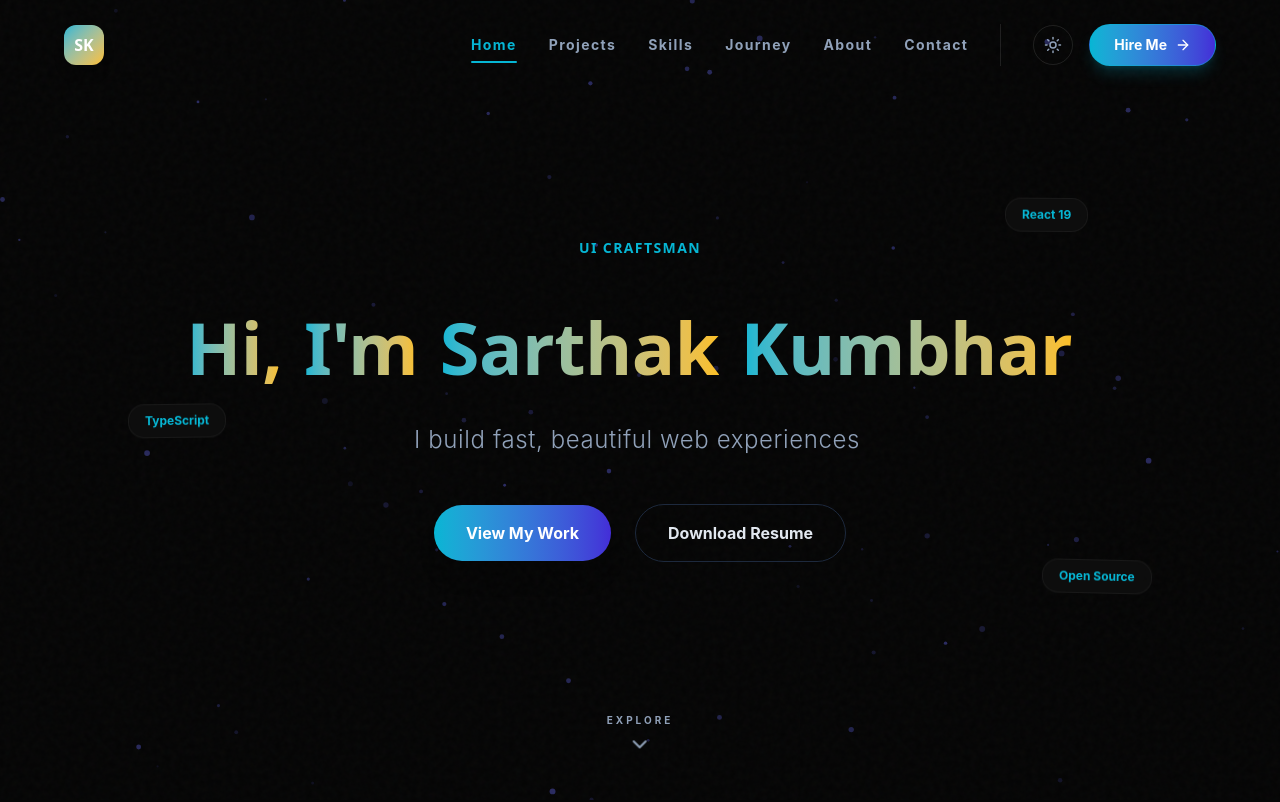
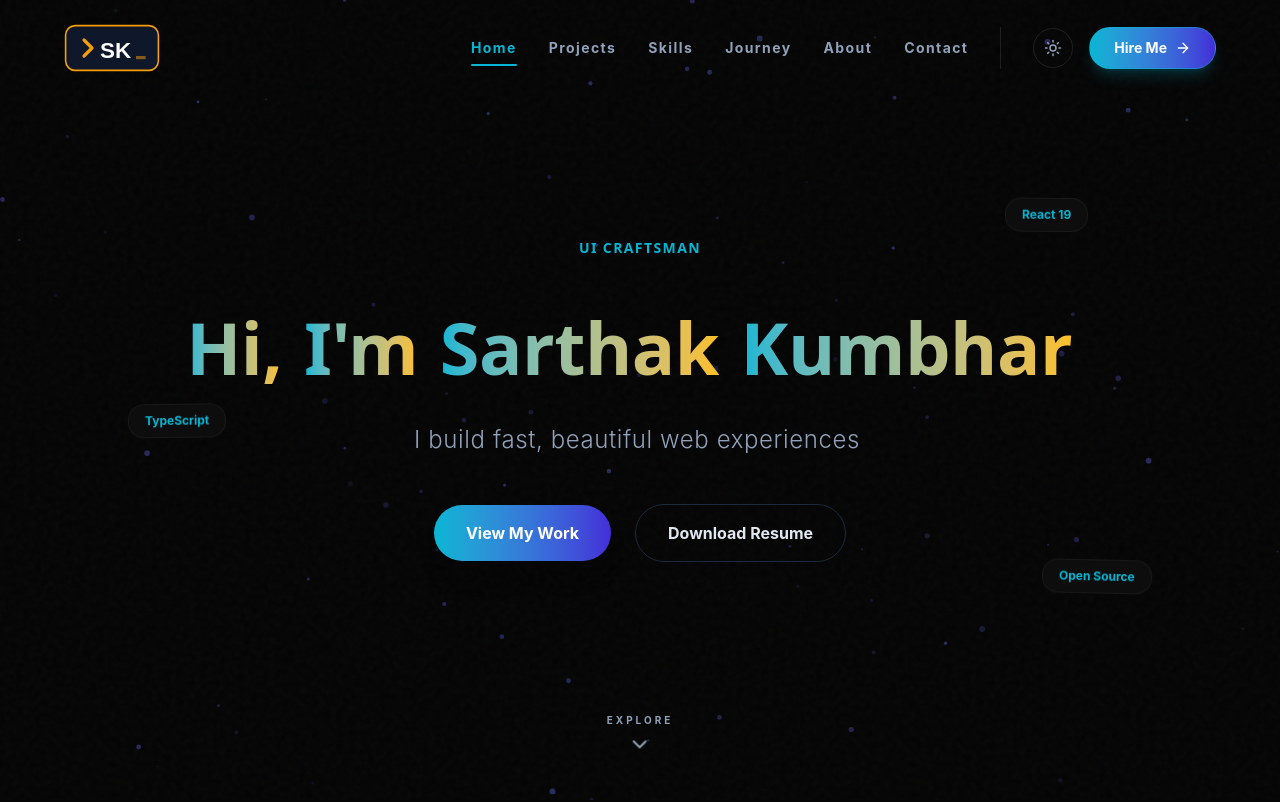
Before and after one commit to Sarthaksk26/Sarthak-portfolio, a React (Vite) app: page / in a window 1280 px wide. Shown: the top 802 px of the page. Built offline with nearby package versions, Linux system fonts and the light colour scheme.

Commit message:
docs: update resume and branding with new logo

```diff
--- a/src/components/layout/Header.tsx
+++ b/src/components/layout/Header.tsx
@@ -3,6 +3,7 @@ import { Menu, X, Sun, Moon, ArrowRight, Github, Linkedin, Mail } from 'lucide-r
 import { motion, AnimatePresence } from 'framer-motion';
 import { useTheme } from '../../hooks/useTheme';
 import { useActiveSection } from '../../hooks/useActiveSection';
+import Logo from '../ui/Logo';
 
 const NAV_LINKS = [
   { name: 'Home', href: 'hero' },
@@ -62,14 +63,12 @@ export default function Header() {
         <div className="container mx-auto px-6 flex items-center justify-between max-w-[1200px]">
           {/* Logo Monogram */}
           <motion.div
-            initial={{ opacity: 0, scale: 0.8 }}
-            animate={{ opacity: 1, scale: 1 }}
+            initial={{ opacity: 0, x: -20 }}
+            animate={{ opacity: 1, x: 0 }}
             className="group cursor-pointer"
             onClick={() => window.scrollTo({ top: 0, behavior: 'smooth' })}
           >
-            <div className="w-10 h-10 bg-gradient-to-br from-accent to-secondary rounded-xl flex items-center justify-center font-display font-bold text-white shadow-lg group-hover:rotate-12 transition-transform">
-              SK
-            </div>
+            <Logo className="h-10 sm:h-12 w-auto transition-transform group-hover:scale-105" />
           </motion.div>
 
           {/* Desktop Nav */}
--- a/src/components/layout/Layout.tsx
+++ b/src/components/layout/Layout.tsx
@@ -2,6 +2,7 @@ import React from 'react';
 import Header from './Header';
 import ScrollProgress from '../ui/ScrollProgress';
 import ScrollToTop from '../ui/ScrollToTop';
+import Logo from '../ui/Logo';
 import { Github, Linkedin, Mail } from 'lucide-react';
 
 export default function Layout({ children }: { children: React.ReactNode }) {
@@ -24,11 +25,14 @@ export default function Layout({ children }: { children: React.ReactNode }) {
       <footer className="py-20 border-t border-slate-200 dark:border-white/5 relative overflow-hidden bg-slate-50 dark:bg-[#0F0F0F]">
         <div className="container mx-auto px-6 max-w-7xl relative z-10">
           <div className="flex flex-col md:flex-row items-center justify-between gap-8">
-            <div className="text-center md:text-left">
-              <h2 className="text-2xl font-display font-bold text-slate-900 dark:text-white mb-2">
-                Sarthak Kumbhar
-              </h2>
-              <p className="text-slate-500 text-sm">Frontend Engineer & UI Specialist</p>
+            <div className="text-center md:text-left flex flex-col items-center md:items-start gap-4">
+              <Logo className="h-12 w-auto" />
+              <div>
+                <h2 className="text-xl font-display font-bold text-slate-900 dark:text-white">
+                  Sarthak Kumbhar
+                </h2>
+                <p className="text-slate-500 text-sm">Frontend Engineer & UI Specialist</p>
+              </div>
             </div>
 
             <div className="flex gap-6">
--- /dev/null
+++ b/src/components/ui/Logo.tsx
@@ -0,0 +1,62 @@
+import React from 'react';
+
+const Logo: React.FC<{ className?: string }> = ({ className = "h-8" }) => {
+  return (
+    <svg
+      viewBox="0 0 120 60"
+      fill="none"
+      xmlns="http://www.w3.org/2000/svg"
+      className={className}
+    >
+      {/* Background Container */}
+      <rect
+        x="2"
+        y="2"
+        width="116"
+        height="56"
+        rx="12"
+        fill="#0F172A"
+        stroke="#F59E0B"
+        strokeWidth="2"
+      />
+
+      {/* Terminal Prompt '>' */}
+      <path
+        d="Point 25 20 L 35 30 L 25 40"
+        stroke="#F59E0B"
+        strokeWidth="4"
+        strokeLinecap="round"
+        strokeLinejoin="round"
+      />
+      <path
+        d="M 25 20 L 35 30 L 25 40"
+        stroke="#F59E0B"
+        strokeWidth="4"
+        strokeLinecap="round"
+        strokeLinejoin="round"
+      />
+
+      {/* Initials 'SK' */}
+      <text
+        x="45"
+        y="42"
+        fill="white"
+        style={{ font: 'bold 28px Space Grotesk, sans-serif' }}
+      >
+        SK
+      </text>
+
+      {/* Underscore/Cursor '_' */}
+      <rect
+        x="90"
+        y="40"
+        width="12"
+        height="4"
+        fill="#F59E0B"
+        className="animate-pulse"
+      />
+    </svg>
+  );
+};
+
+export default Logo;
--- a/src/pages/Home.tsx
+++ b/src/pages/Home.tsx
@@ -150,7 +150,7 @@ export default function Home() {
             </a>
             <a
               ref={resumeRef as React.RefObject<HTMLAnchorElement>}
-              href="/resume.pdf"
+              href="/Sarthak_Kumbhar_Frontend_dev.pdf"
               data-cursor="link"
               aria-label="Download Resume"
               className="px-8 py-4 border border-slate-200 dark:border-slate-800 rounded-full font-bold text-slate-800 dark:text-slate-200 shine-sweep stagger-item bounce-hover"
```
Also changed, not shown: 2 other files (tests, documents, lock files or other folders).
